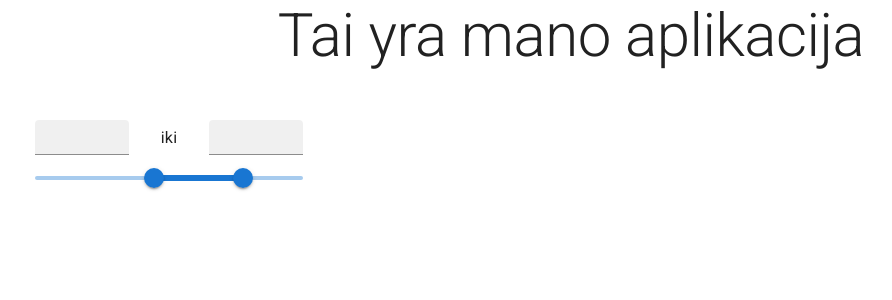
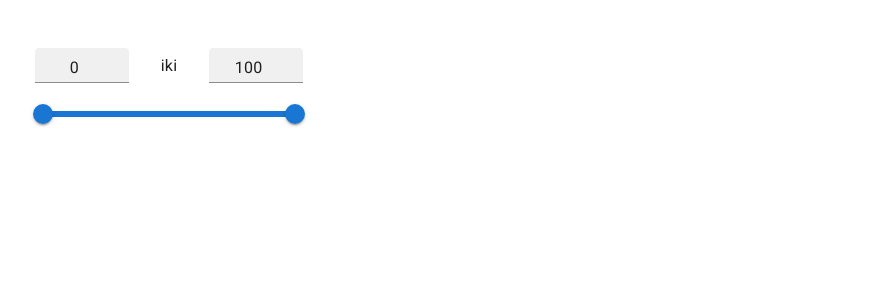
Before and after one commit to ErnestasRa/React---MUI-Login-form, a React (Create React App) app: page / in a window 1280 px wide. Shown: the top 300 px of the page, without its empty margins (69-961 px from the left). Built offline with nearby package versions, Linux system fonts and the light colour scheme.

Commit message:
feat: RangeInput.OnChange called on inner FilledInput.onBlur

```diff
--- a/src/app.tsx
+++ b/src/app.tsx
@@ -1,13 +1,11 @@
 import * as React from 'react';
 import {
-  Typography,
   Container,
 } from '@mui/material';
 import TestPage from './components/pages/test-page';
 
 const App: React.FC = () => (
   <Container>
-    <Typography variant="h2" component="h1" align="center">Tai yra mano aplikacija</Typography>
     <TestPage />
   </Container>
 );
--- a/src/components/form-controls/range-field/components/input-container.tsx
+++ b/src/components/form-controls/range-field/components/input-container.tsx
@@ -7,7 +7,7 @@ const InputContainer = styled(Box)(({ theme }) => ({
   display: 'flex',
   gap: theme.spacing(4),
   alignItems: 'center',
-  margin: theme.spacing(0, 2, 1),
+  margin: theme.spacing(0, 2, 2),
 }));
 
 export default InputContainer;
--- a/src/components/form-controls/range-field/components/range-input.tsx
+++ b/src/components/form-controls/range-field/components/range-input.tsx
@@ -5,20 +5,42 @@ import {
   FilledInputProps,
 } from '@mui/material';
 
-type RangeInputProps = Omit<FilledInputProps, 'size'>;
+type RangeInputProps = Omit<FilledInputProps, 'size' | 'type' | 'onChange' | 'multiline' | 'value'> & {
+  value: number,
+  onChange: (e: React.ChangeEvent<HTMLInputElement>, val: number) => void,
+};
 
-const RangeInput: React.FC<RangeInputProps> = ({ sx = [], ...props }) => (
-  <FilledInput
-    size="small"
-    sx={[
+// TODO: Kviesti onChange prop'są tik tuomet, kai įvyksta eventas "onBlur"
+const RangeInput: React.FC<RangeInputProps> = ({
+  onChange,
+  value,
+  sx = [],
+  ...props
+}) => {
+  const [privateValue, setPrivateValue] = React.useState(value);
+
+  React.useEffect(() => setPrivateValue(value), [value]);
+
+ return (
+   <FilledInput
+     type="number"
+     size="small"
+     multiline={false}
+     sx={[
       {
         flexGrow: 1,
-        input: { pt: 1 },
+        input: {
+          textAlign: 'center',
+          pt: 1,
+        },
       },
       ...(sx instanceof Array ? sx : [sx]),
     ]}
-    {...props}
-  />
+     value={privateValue}
+     onChange={(e) => setPrivateValue(Number(e.target.value))}
+     onBlur={(e) => onChange(e as React.FocusEvent<HTMLInputElement>, Number(e.target.value))}
+     {...props}
+   />
 );
-
+  };
 export default RangeInput;
--- a/src/components/form-controls/range-field/index.tsx
+++ b/src/components/form-controls/range-field/index.tsx
@@ -6,17 +6,59 @@ import {
 } from '@mui/material';
 import { RangeInput, InputContainer } from './components';
 
-const RangeField: React.FC = () => (
+type RangeFieldProps = {
+  min?: number,
+  max?: number
+};
+
+type RangeInputChangeHandler = React.ChangeEventHandler<HTMLInputElement | HTMLTextAreaElement>;
+
+const RangeField: React.FC<RangeFieldProps> = ({
+  min = 0,
+  max = 100,
+}) => {
+  const [privateValue, setPrivateValue] = React.useState<[number, number]>([min, max]);
+
+  const [privateMinValue, privateMaxValue] = privateValue;
+
+  const handleMinValueChange: RangeInputChangeHandler = (e) => {
+    // TODO: nustatyti reikšmę tik tuomet, jeigu ji nėra mažesnė už props'ą - min
+    if (Number(e.target.value) >= min) {
+      setPrivateValue([
+        Number(e.target.value),
+        privateMaxValue,
+      ]);
+    } else throw new Error('stoopid');
+  };
+
+  const handleMaxValueChange: RangeInputChangeHandler = (e) => {
+    // TODO: nustatyti reikšmę tik tuomet, jeigu ji nėra didesnė už props'ą - max
+    if (Number(e.target.value) <= max) {
+    setPrivateValue([
+        privateMinValue,
+        Number(e.target.value),
+      ]);
+    }
+  };
+
+  return (
     <Box sx={{ width: 300 }}>
       <InputContainer>
-      <RangeInput />
+        <RangeInput
+          value={privateMinValue}
+          onChange={handleMinValueChange}
+        />
         <Typography>iki</Typography>
-      <RangeInput />
+        <RangeInput
+          value={privateMaxValue}
+          onChange={handleMaxValueChange}
+        />
       </InputContainer>
-    <Box sx={{ mx: 2 }}>
-      <Slider value={[75, 120]} min={15} max={150} />
+      <Box sx={{ mx: 3 }}>
+        <Slider value={privateValue} min={min} max={max} />
       </Box>
     </Box>
   );
+};
 
 export default RangeField;
```
Lines whose indentation alone changed are shown as unchanged.
